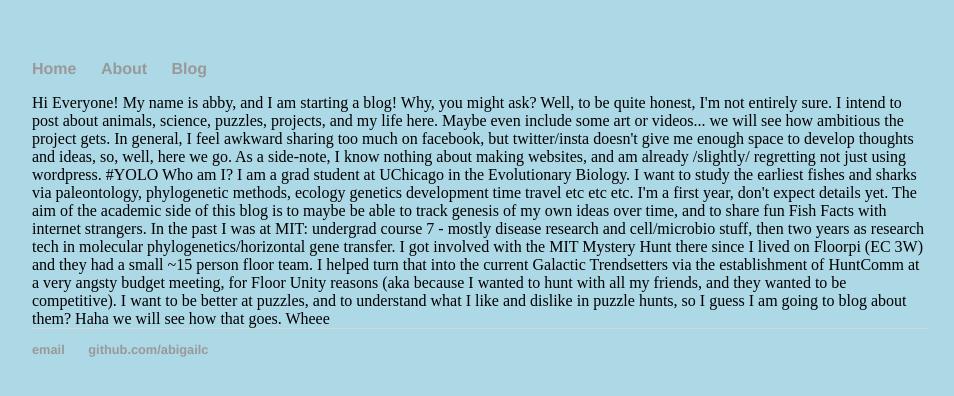
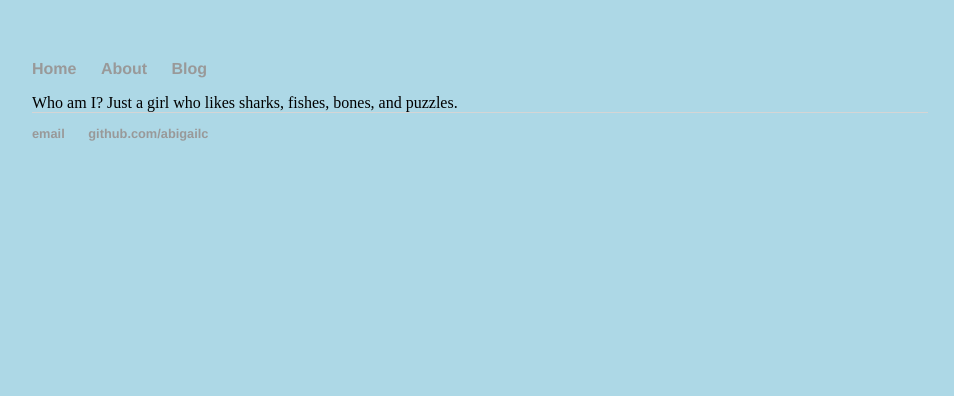
Before and after one commit to abigailc/abigailc.github.io, a Jekyll site: the page built from about/index.html, in a window 1280 px wide. Shown: the top 396 px of the page, without its empty margins (160-1114 px from the left). Built offline with Jekyll 4.4.1, drawn with Linux system fonts in a browser that asks for light colours.

Commit message:
Update index.html

```diff
--- a/about/index.html
+++ b/about/index.html
@@ -2,19 +2,6 @@
 layout: default
 title: About
 ---
-
-Hi Everyone!
-
-My name is abby, and I am starting a blog!
-
-Why, you might ask?
-
-Well, to be quite honest, I'm not entirely sure. I intend to post about animals, science, puzzles, projects, and my life here. Maybe even include some art or videos... we will see how ambitious the project gets. In general, I feel awkward sharing too much on facebook, but twitter/insta doesn't give me enough space to develop thoughts and ideas, so, well, here we go.
-
-As a side-note, I know nothing about making websites, and am already /slightly/ regretting not just using wordpress. #YOLO
-
 Who am I?
 
-I am a grad student at UChicago in the Evolutionary Biology. I want to study the earliest fishes and sharks via paleontology, phylogenetic methods, ecology genetics development time travel etc etc etc. I'm a first year, don't expect details yet. The aim of the academic side of this blog is to maybe be able to track genesis of my own ideas over time, and to share fun Fish Facts with internet strangers. In the past I was at MIT: undergrad course 7 - mostly disease research and cell/microbio stuff, then two years as research tech in molecular phylogenetics/horizontal gene transfer. I got involved with the MIT Mystery Hunt there since I lived on Floorpi (EC 3W) and they had a small ~15 person floor team. I helped turn that into the current Galactic Trendsetters via the establishment of HuntComm at a very angsty budget meeting, for Floor Unity reasons (aka because I wanted to hunt with all my friends, and they wanted to be competitive). I want to be better at puzzles, and to understand what I like and dislike in puzzle hunts, so I guess I am going to blog about them? Haha we will see how that goes.
-
-Wheee
+Just a girl who likes sharks, fishes, bones, and puzzles.
```
